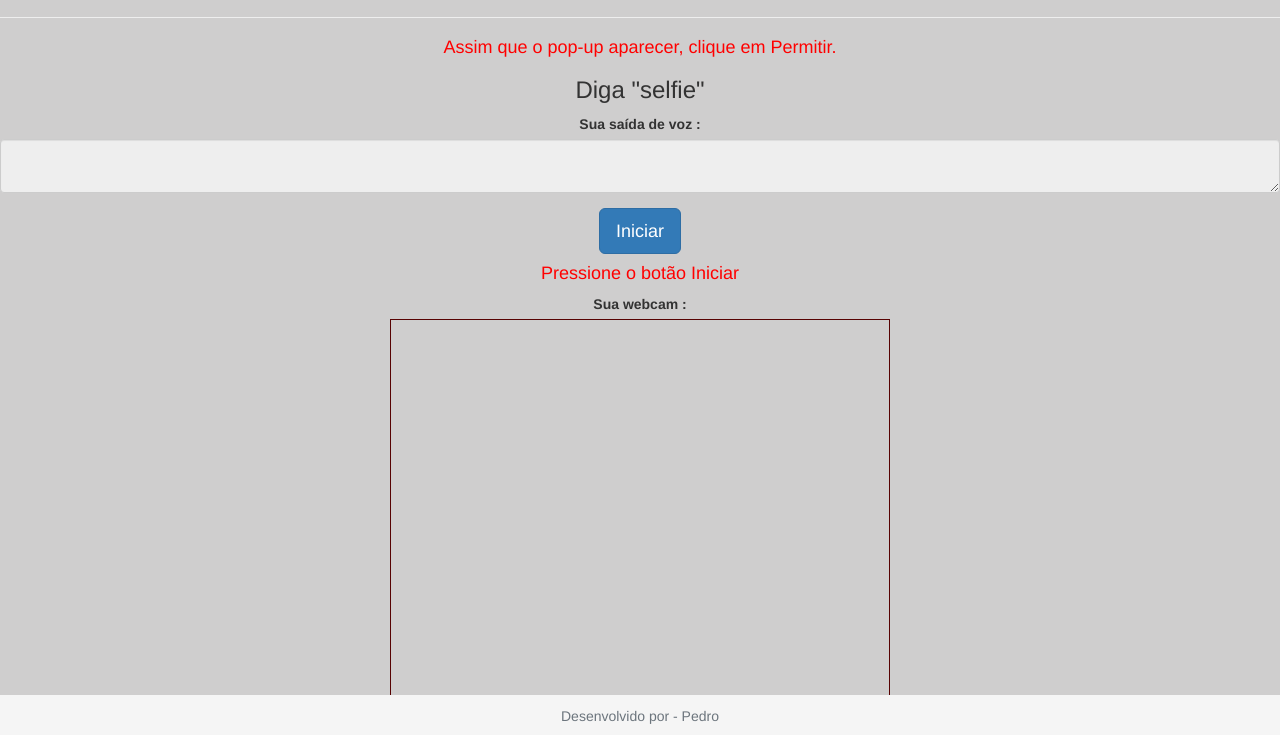
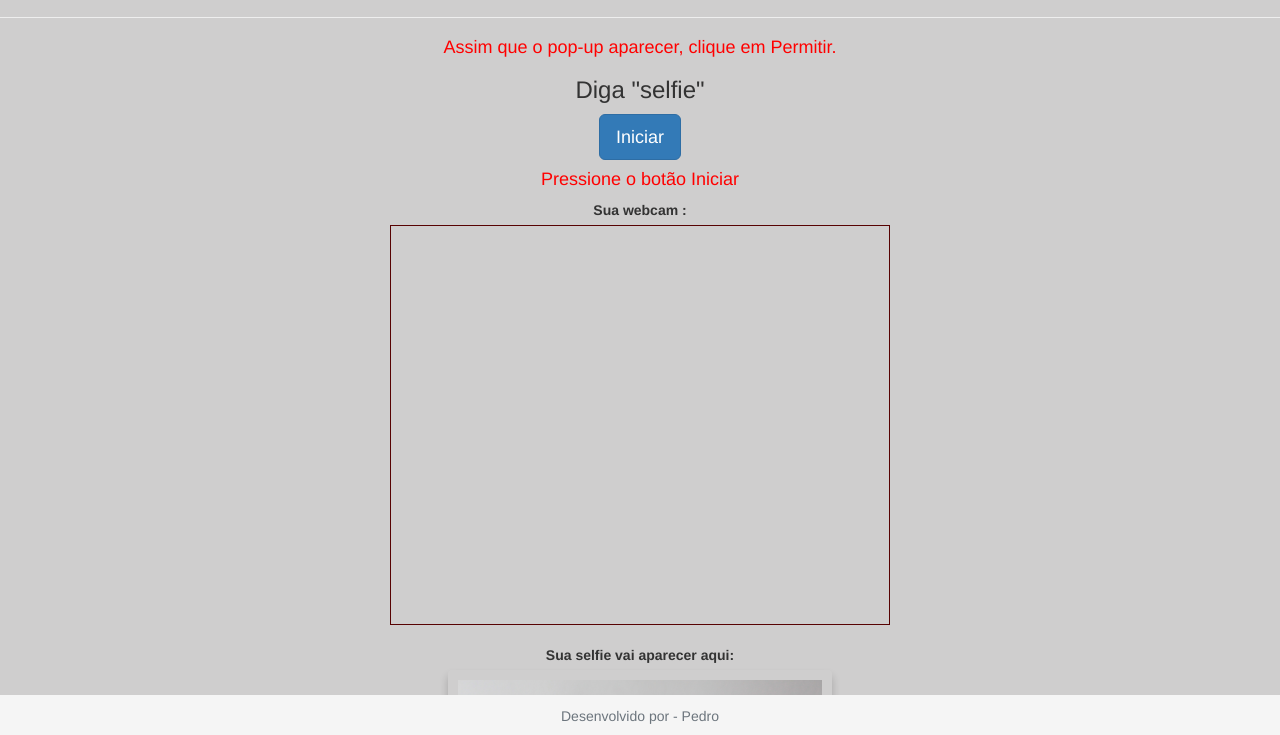
Before and after one commit to Prof-Gi/projeto100, a plain HTML site: page index.html in a window 1280 px wide. Shown: the part 63-798 px from the top of the page. Drawn offline with nearby package versions, Linux system fonts and the light colour scheme.

Commit message:
Update index.html

```diff
--- a/index.html
+++ b/index.html
@@ -19,11 +19,7 @@
         <hr>
         <h4 style="color:red;">Assim que o pop-up aparecer, clique em Permitir.</h4>
 
-        <div class="form-group">
-            <h3>Diga "selfie"</h3>
-            <label>Sua saída de voz : </label>
-        <textarea class="form-control" id="textbox" readonly="true"></textarea>
-        </div>
+        <h3>Diga "selfie"</h3>
 
         <button class="btn btn-lg btn-primary" onclick="start()">Iniciar</button>
         <h4>Pressione o botão Iniciar</h4>
```
